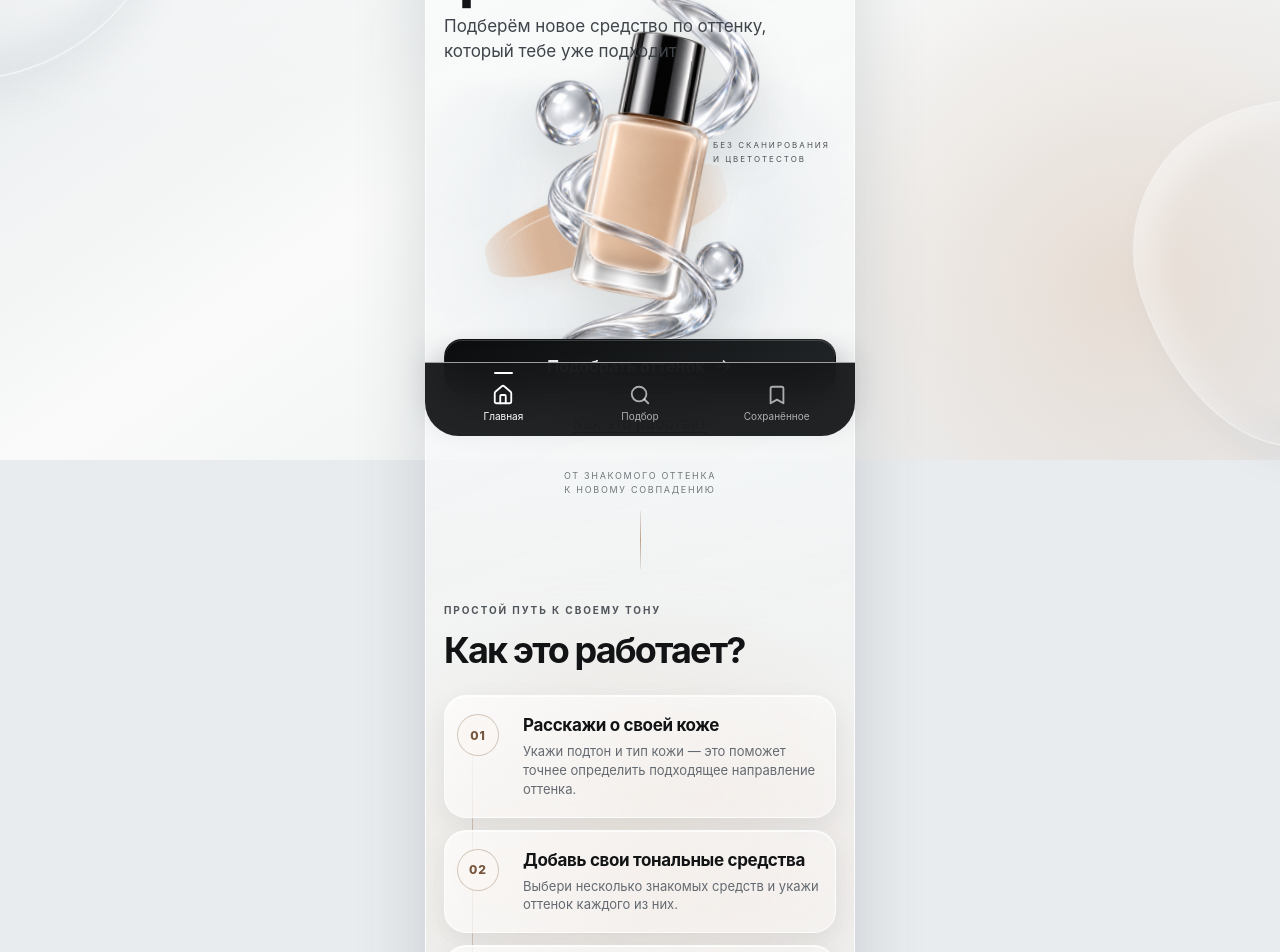
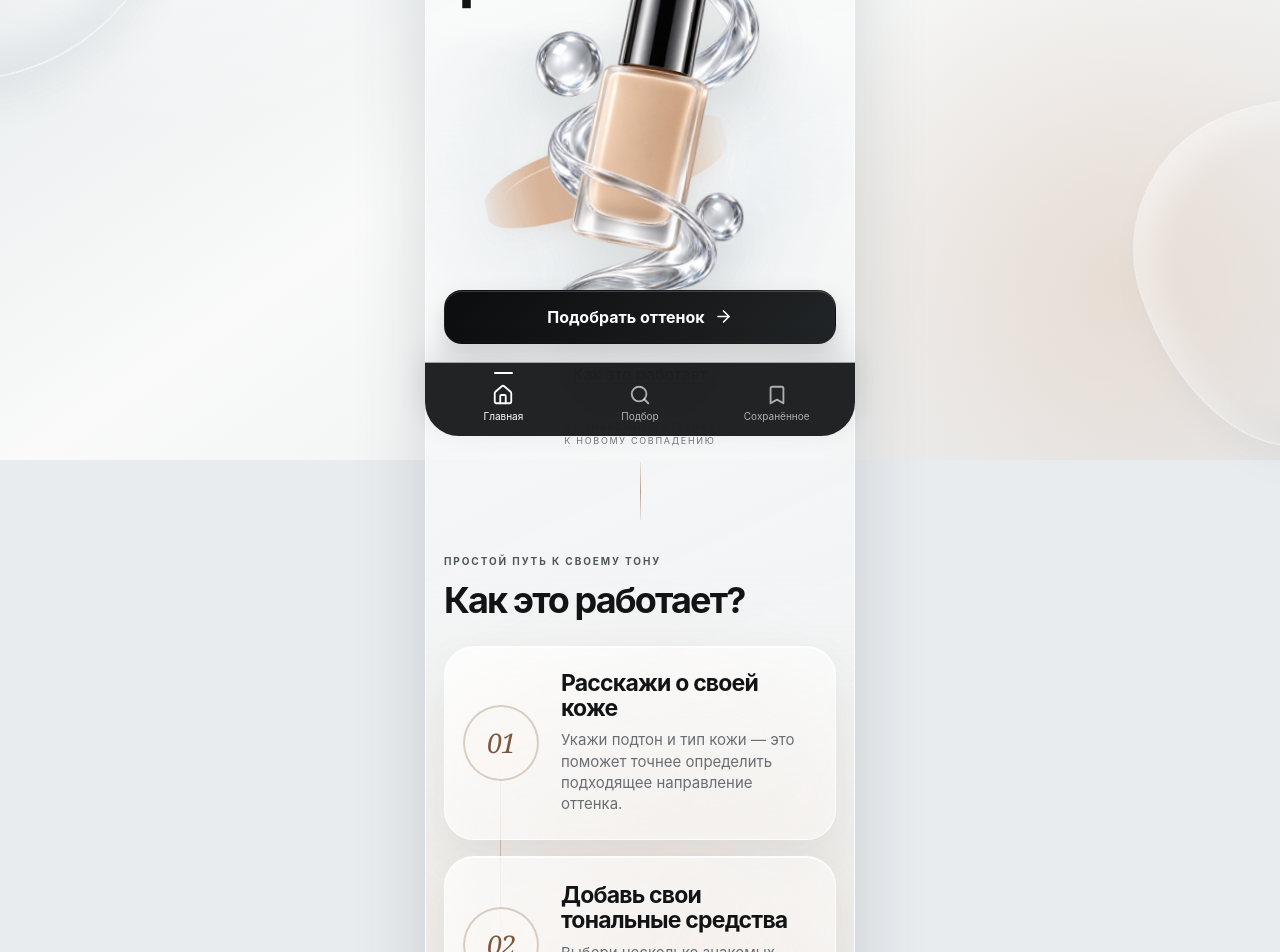
Before and after one commit to MaXonCHO/skincode-mini-app, a React (Vite) app: page / in a window 1280 px wide. Shown: the part 340-1292 px from the top of the page. Built offline with nearby package versions, Linux system fonts and the light colour scheme.

Commit message:
Refine homepage steps and branding

```diff
--- a/src/components.tsx
+++ b/src/components.tsx
@@ -6,10 +6,7 @@ import { finishLabels } from "./data";
 
 export function Wordmark({ compact = false }: { compact?: boolean }) {
   return (
-    <div className={`wordmark ${compact ? "wordmark--compact" : ""}`} aria-label="SkinCode">
-      SKINCODE
-      {compact && <span>BEAUTY IN BALANCE</span>}
-    </div>
+    <div className="wordmark" data-compact={compact || undefined} aria-label="SkinCode">SKINCODE</div>
   );
 }
 
--- a/src/pages.tsx
+++ b/src/pages.tsx
@@ -89,12 +89,10 @@ export function HomePage() {
       <div className="hero-copy">
         <p className="eyebrow">ПОДБОР БЕЗ ФОТО</p>
         <h1>Твой тон.<br />В новом флаконе.</h1>
-        <p>Подберём новое средство по оттенку, который тебе уже подходит.</p>
       </div>
       <div className="hero-visual">
         <span className="foundation-stroke" />
         <img className="hero-product-image" src="/assets/skincode-foundation-hero-ui.png" alt="Флакон тонального средства в композиции из прозрачного стекла" width="600" height="900" />
-        <span className="hero-tag">БЕЗ СКАНИРОВАНИЯ<br />И ЦВЕТОТЕСТОВ</span>
       </div>
       <div className="sticky-actions home-actions">
         <PrimaryButton onClick={() => navigate("/select")}>Подобрать оттенок <ArrowRight size={19} /></PrimaryButton>
--- a/src/styles.css
+++ b/src/styles.css
@@ -56,8 +56,6 @@ p { color: var(--muted); line-height: 1.45; }
 @keyframes stroke-breathe { 0%, 100% { opacity: .76; transform: translate(-50%,-50%) rotate(-15deg) scale(1); } 50% { opacity: .95; transform: translate(-50%,-50%) rotate(-12deg) scale(1.04); } }
 
 .wordmark { font-size: 23px; line-height: 1; font-weight: 800; letter-spacing: -.04em; }
-.wordmark--compact { display: flex; flex-direction: column; align-items: center; font-size: 18px; font-weight: 500; letter-spacing: .18em; }
-.wordmark--compact span { margin-top: 5px; font-size: 6px; font-weight: 600; letter-spacing: .28em; }
 .home-header, .page-header, .simple-top, .centered-header { position: relative; z-index: 6; display: flex; align-items: center; justify-content: space-between; min-height: 48px; }
 .page-header { display: grid; grid-template-columns: 48px 1fr 48px; margin-bottom: 2px; }
 .page-header > :nth-child(2) { justify-self: center; }
@@ -81,11 +79,10 @@ p { color: var(--muted); line-height: 1.45; }
 .home-screen { display: flex; flex-direction: column; padding-bottom: 38px; background: linear-gradient(180deg, transparent 0, transparent 42%, rgba(237,229,222,.28) 62%, rgba(228,234,238,.2) 100%); }
 .hero-copy { position: relative; z-index: 3; margin-top: clamp(24px, 7vh, 64px); animation: home-rise 560ms cubic-bezier(.22,.75,.25,1) 80ms both; }
 .hero-copy h1 { max-width: 360px; font-size: clamp(43px, 13vw, 58px); }
-.hero-copy > p:last-child { max-width: 335px; margin-bottom: 0; font-size: 17px; color: #3e4449; }
 .hero-visual { position: relative; min-height: 330px; flex: 1; margin: -16px -18px -38px; }
 .hero-visual::before { content: ""; position: absolute; z-index: 0; inset: 12% -12% 2%; background: radial-gradient(circle at 48% 44%, rgba(255,255,255,.92), rgba(220,227,232,.38) 42%, transparent 72%); filter: blur(8px); }
 .hero-product-image { position: absolute; z-index: 2; left: 50%; bottom: 4px; width: min(270px, 76vw); height: auto; transform: translateX(-50%) rotate(2deg); object-fit: contain; filter: drop-shadow(0 24px 24px rgba(64,71,76,.15)); animation: product-arrive 720ms cubic-bezier(.2,.8,.2,1) 160ms both, product-float 5.5s ease-in-out 1.1s infinite; }
-.hero-tag, .vertical-caption { position: absolute; z-index: 5; right: 24px; top: 92px; color: #4c5257; font-size: 8px; line-height: 1.7; letter-spacing: .25em; }
+.vertical-caption { position: absolute; z-index: 5; right: 24px; top: 92px; color: #4c5257; font-size: 8px; line-height: 1.7; letter-spacing: .25em; }
 .glass-loop { position: absolute; z-index: 1; width: 330px; height: 180px; left: 52%; top: 60px; transform: translateX(-50%) rotate(-18deg); border: 22px solid rgba(255,255,255,.48); border-radius: 50%; box-shadow: inset 8px 6px 15px rgba(255,255,255,.8), inset -10px -9px 16px rgba(100,116,129,.15), 10px 18px 32px rgba(80,94,104,.12); }
 .glass-orb { position: absolute; z-index: 2; width: 62px; aspect-ratio: 1; border-radius: 50%; background: radial-gradient(circle at 28% 24%, rgba(255,255,255,.98), rgba(235,242,246,.45) 38%, rgba(108,125,138,.2) 74%, rgba(255,255,255,.7)); box-shadow: inset -7px -8px 12px rgba(79,99,113,.14), 7px 12px 20px rgba(77,92,102,.14); border: 1px solid rgba(255,255,255,.8); }
 .glass-orb--one { left: 43px; top: 92px; }
@@ -98,12 +95,12 @@ p { color: var(--muted); line-height: 1.45; }
 .how-it-works { position: relative; margin: 0 -8px; padding: 32px 8px 40px; }
 .how-it-works::before { content: ""; position: absolute; inset: 5% -35% 8%; z-index: -1; background: radial-gradient(circle, rgba(221,203,190,.42), transparent 65%); filter: blur(18px); }
 .how-it-works > h2, .trust-numbers > h2 { max-width: 320px; margin-bottom: 24px; font-size: 36px; font-weight: 700; letter-spacing: -.052em; }
-.how-steps { position: relative; display: grid; gap: 12px; margin-bottom: 20px; }
-.how-steps::before { content: ""; position: absolute; left: 28px; top: 24px; bottom: 24px; width: 1px; background: linear-gradient(180deg, rgba(17,19,21,.08), rgba(166,119,85,.5), rgba(17,19,21,.08)); }
-.how-step { position: relative; display: grid; grid-template-columns: 54px 1fr; align-items: start; gap: 12px; padding: 18px 16px 18px 12px; border: 1px solid rgba(255,255,255,.74); border-radius: 22px; background: linear-gradient(145deg, rgba(255,255,255,.72), rgba(255,255,255,.38)); box-shadow: var(--shadow-sm), inset 0 1px rgba(255,255,255,.78); backdrop-filter: blur(16px); }
-.how-step > span { position: relative; z-index: 1; display: grid; place-items: center; width: 42px; height: 42px; border: 1px solid rgba(140,106,78,.35); border-radius: 50%; color: #76553d; background: rgba(250,247,244,.92); font-size: 12px; font-weight: 800; letter-spacing: .08em; }
-.how-step h3 { margin: 1px 0 7px; font-size: 17px; }
-.how-step p { margin: 0; font-size: 13px; }
+.how-steps { position: relative; display: grid; gap: 16px; margin-bottom: 22px; }
+.how-steps::before { content: ""; position: absolute; z-index: 0; left: 56px; top: 58px; bottom: 58px; width: 1px; background: linear-gradient(180deg, rgba(17,19,21,.06), rgba(166,119,85,.58), rgba(17,19,21,.06)); }
+.how-step { position: relative; z-index: 1; display: grid; grid-template-columns: 80px minmax(0, 1fr); align-items: center; gap: 18px; min-height: 178px; padding: 24px 18px; border: 1px solid rgba(255,255,255,.82); border-radius: 30px; background: linear-gradient(145deg, rgba(255,255,255,.78), rgba(255,255,255,.43)); box-shadow: 0 18px 42px rgba(70,61,55,.08), inset 0 1px rgba(255,255,255,.9); backdrop-filter: blur(18px); }
+.how-step > span { position: relative; display: grid; place-items: center; width: 76px; height: 76px; border: 2px solid rgba(140,106,78,.3); border-radius: 50%; color: #79583f; background: rgba(250,247,244,.72); font-family: Georgia, "Times New Roman", serif; font-size: 27px; font-style: italic; font-weight: 500; line-height: 1; letter-spacing: -.04em; }
+.how-step h3 { margin: 0 0 9px; font-size: 23px; line-height: 1.08; letter-spacing: -.035em; }
+.how-step p { margin: 0; color: #686e73; font-size: 15px; line-height: 1.42; }
 .how-it-works .secondary-button { margin-top: 8px; }
 .trust-numbers { margin: 4px 0 22px; padding: 28px 18px 30px; border: 1px solid rgba(255,255,255,.72); border-radius: 28px; background: linear-gradient(145deg, rgba(255,255,255,.68), rgba(238,229,222,.45)); box-shadow: var(--shadow-sm), inset 0 1px rgba(255,255,255,.78); backdrop-filter: blur(18px); }
 .trust-numbers > h2 { margin-bottom: 28px; font-size: 32px; }
@@ -353,6 +350,11 @@ legend, .section-title { margin-bottom: 11px; font-size: 16px; font-weight: 700;
   .result-card { display: grid; grid-template-columns: 46% 54%; }
   .result-card__visual { height: 240px; }
   .choice-chip { padding-inline: 13px; }
+  .how-steps::before { left: 47px; }
+  .how-step { grid-template-columns: 66px minmax(0, 1fr); gap: 12px; min-height: 160px; padding: 20px 14px; }
+  .how-step > span { width: 62px; height: 62px; font-size: 23px; }
+  .how-step h3 { font-size: 20px; }
+  .how-step p { font-size: 14px; }
   .product-row { grid-template-columns: minmax(0, 1fr) 112px; min-height: 174px; padding-left: 15px; }
   .product-row > .product-photo--lg, .product-row > .bottle--lg { width: 108px; height: 160px; }
   .product-row__copy strong { font-size: 20px; }
```
